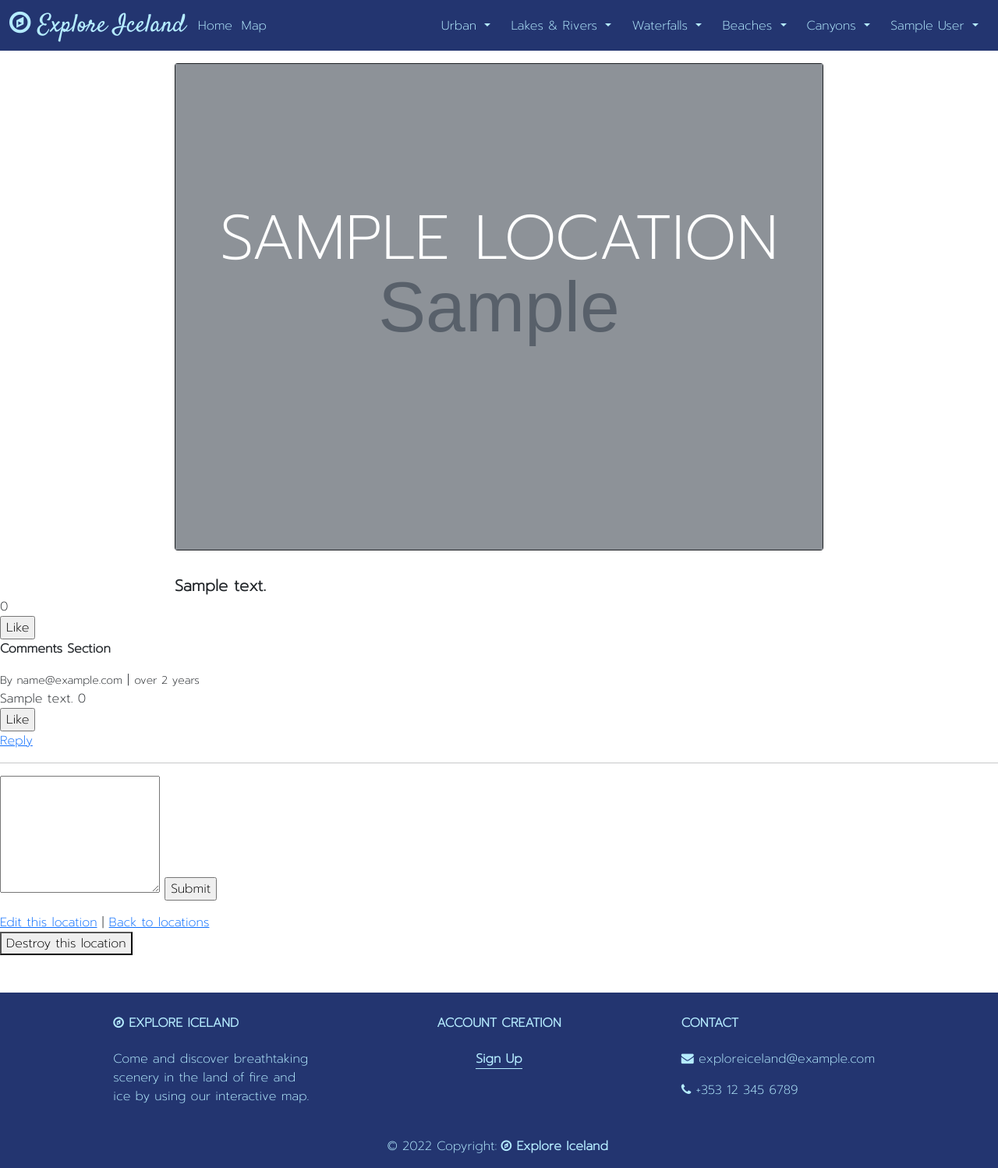
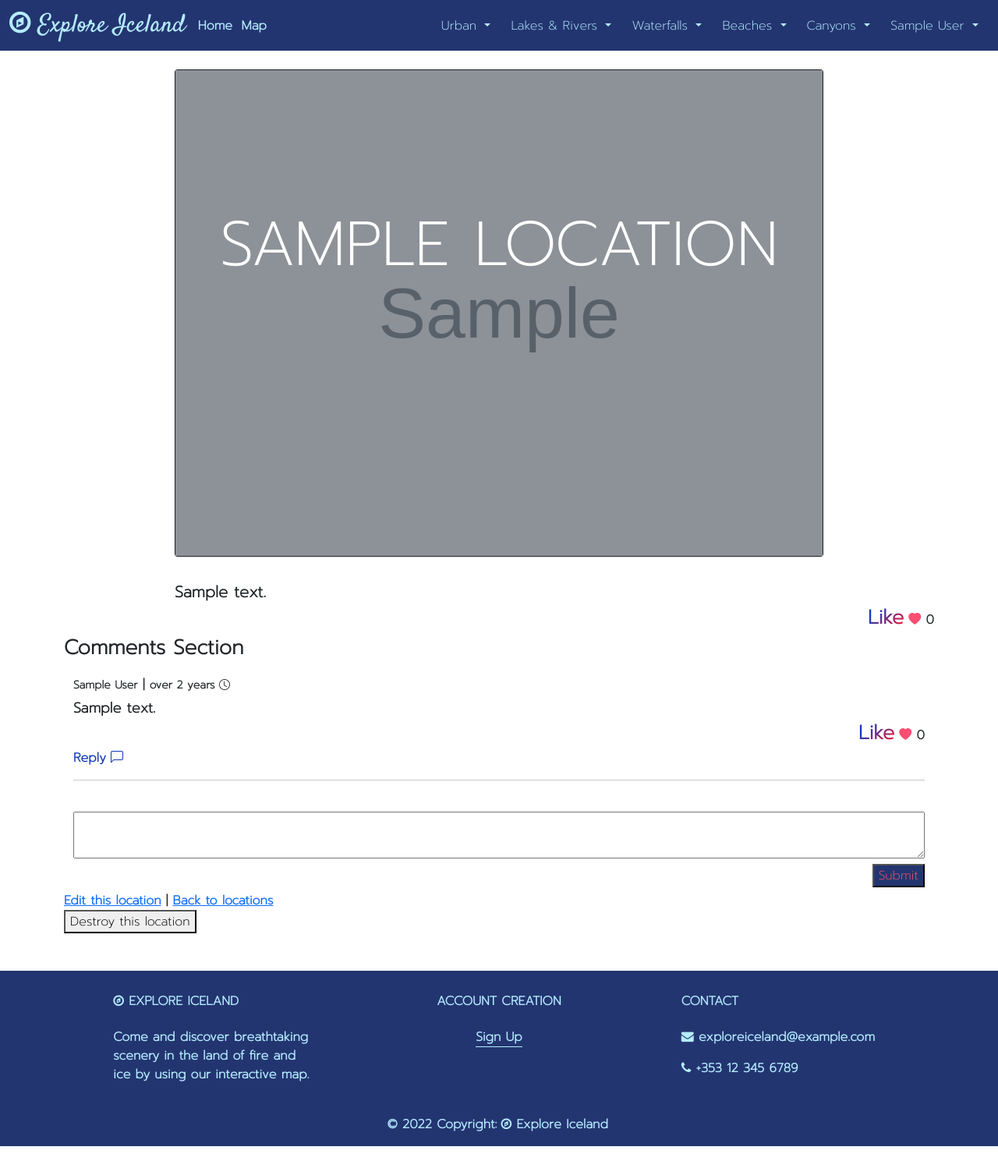
Before and after one commit to Carrick7/Iceland-App, a Rails app: page /locations/1 in a window 1280 px wide. Shown: the whole page at 78% size. After the commit the page ends 1470 px from the top, so only its background shows below. Run offline with Rails 7, Linux system fonts and the light colour scheme; a user stored in the database is signed in; tables that the repository leaves empty hold one stand-in row (values such as "Sample post"); grey boxes marked "Sample" are stand-in pictures; style sheets or scripts are compiled from the project's sources; some libraries are stand-ins or nearby versions.

Commit message:
styled location page template

```diff
--- a/app/assets/stylesheets/comments.css
+++ b/app/assets/stylesheets/comments.css
@@ -1,7 +1,75 @@
 /*styling nested comments*/
+body{
+  font-weight: bold;
+}
 .sub_comment{
   padding-left: 20px;
 }
 .comment_form{
   display: none;
 }
+.comment_section_title{
+  font-size: 26px;
+}
+/*text-input*/
+.comment_reply_text{
+  font-size: 18px;
+  width: 100%;
+}
+.comment_reply_submit{
+  background-color: rgb(35, 53, 112);
+  color: rgb(252, 78, 113);
+  transition: .5s;
+  margin-bottom: 5px;
+}
+.comment_reply_submit:hover{
+  background-color: rgb(252, 78, 113);
+  color: rgb(35, 53, 112);
+}
+.comment_reply_submit_cont{
+  text-align: right;
+}
+.comment_text{
+  padding-top: 5px;
+  font-size: 18px;
+}
+.form_comment_like{
+  text-align: right;
+}
+.like_unlike_button{
+  background: none;
+	color: inherit;
+	border: none;
+	padding: 0;
+	font: inherit;
+	cursor: pointer;
+	outline: inherit;
+  background-image: linear-gradient(
+    -225deg,
+    rgb(122, 0, 192) 0%,
+    #0d3ec5 29%,
+    rgb(221, 20, 60) 67%,
+    #ff4ab3 100%
+  );
+  background-size: auto auto;
+  background-clip: border-box;
+  background-size: 200% auto;
+  background-clip: text;
+  -webkit-background-clip: text;
+  -webkit-text-fill-color: transparent;
+  animation: textclip 3s linear infinite;
+  border: none;
+  font-size: 25px;
+}
+@keyframes textclip {
+  to {
+    background-position: 200% center;
+  }
+}
+.comment_form_display{
+  color: rgb(18, 57, 187);
+  text-decoration: none;
+}
+#like_heart{
+  color: rgb(252, 78, 113);
+}
--- a/app/views/comments/_comment.html.erb
+++ b/app/views/comments/_comment.html.erb
@@ -1,22 +1,30 @@
+<!--User name & Time-->
+<div class="container">
+  <% if comment.user.name.nil? %>
+    <small><%= comment.user.email %></small> |
+  <% else %>
+    <small><%= comment.user.name %></small> |
+  <% end %>
+  <small><%= "#{time_ago_in_words(comment.created_at)}" %> <i class="bi bi-clock"></i></small>
   <div>
-  <small>By <%= comment.user.email %></small> |
-  <small><%= "#{time_ago_in_words(comment.created_at)}" %></small>
-
+  <!--Comment Content-->
+  <div class="comment_text">
+    <%= comment.content %></div>
+    <!--Like Button-->
     <div>
-  <%= comment.content %>
     <%= render partial: 'likes/button', locals: { likeable: comment } %>
-
-  <a href="#" class="comment_form_display">Reply</a>
+    <!--Reply-->
+    <a href="#" class="comment_form_display">Reply <i class="bi bi-chat-left"></i></a>
     <div class="comment_form">
      <%= render partial: 'comments/form', locals: {location: comment.location, parent: comment } %>
     </div>
-
-
-
+    </div>
     <hr/>
+    <br/>
+     <!--Sub-Comment-->
     <div class="sub_comment">
       <%= render comment.comments.order(id: :desc) %>
-
+    </div>
   </div>
  </div>
 
--- a/app/views/comments/_form.html.erb
+++ b/app/views/comments/_form.html.erb
@@ -3,7 +3,14 @@
   <% if !parent.nil? %>
     <input type="hidden" name="comment[parent_id]" value="<%= parent.id %>">
   <% end %>
-  <textarea name="comment[content]" rows="6" cols="20"></textarea>
-
-  <input type="submit" value="Submit">
+  <!--Text Area-->
+  <div class="container">
+    <div class="comment_reply_cont">
+    <textarea name="comment[content]"class="comment_reply_text"></textarea>
+    </div>
+    <!--Submit Button-->
+      <div class="comment_reply_submit_cont">
+        <input type="submit" value="Submit" class="comment_reply_submit">
+      </div>
+    </div>
 </form>
--- a/app/views/layouts/application.html.erb
+++ b/app/views/layouts/application.html.erb
@@ -6,6 +6,7 @@
     <%= csrf_meta_tags %>
     <%= csp_meta_tag %>
     <link href="https://fonts.googleapis.com/css2?family=Prompt:wght@200&family=Satisfy&display=swap" rel="stylesheet">
+    <link rel="stylesheet" href="https://cdn.jsdelivr.net/npm/bootstrap-icons@1.3.0/font/bootstrap-icons.css">
     <%= stylesheet_link_tag "application", "data-turbo-track": "reload" %>
     <%= stylesheet_link_tag "navbar_footer", "data-turbo-track": "reload" %>
     <%= stylesheet_link_tag "comments", "data-turbo-track": "reload" %>
--- a/app/views/likes/_button.html.erb
+++ b/app/views/likes/_button.html.erb
@@ -1,22 +1,32 @@
 <% if current_user %>
-<%= likeable.likes.count %>
-<!--Like Button for Location -->
+<div class="row">
+ <div class="col">
+  <!--Like/Unlike Buttons-->
+  <!--Like Button for Location -->
 <% like = current_user.likes.find_by(likeable: likeable)%>
   <% if like.nil? %>
-  <form action="/likes" method="post">
+  <form action="/likes" method="post" class="form_comment_like">
     <input type="hidden" name="authenticity_token" value="<%= form_authenticity_token %>">
     <input type="hidden" name="like[likeable_id]" value="<%= likeable.id %>">
     <input type="hidden" name="like[likeable_type]" value="<%= likeable.class.to_s %>">
-    <input type="submit" value="Like">
+    <input type="submit" value="Like" class="like_unlike_button">
+    <i class="bi bi-heart-fill" id="like_heart"></i>
+    <!--Amount of Likes-->
+    <%= likeable.likes.count %>
   </form>
 <% else %>
-  <form action="<%= like_path(like) %>" method="post">
+  <form action="<%= like_path(like) %>" method="post" class="form_comment_like">
     <input type="hidden" name="authenticity_token" value="<%= form_authenticity_token %>">
     <input type="hidden" name="_method" value="DELETE">
-    <input type="submit" value="Unlike">
+    <input type="submit" value="Unlike" class="like_unlike_button">
+    <i class="bi bi-heart-fill" id="like_heart"></i>
+    <!--Amount of Likes-->
+    <%= likeable.likes.count %>
   </form>
 <% end %>
 
 <% else %>
 <h6>Sign in to use the Comment Section</h6>
 <% end %>
+ </div>
+</div>
--- a/app/views/locations/show.html.erb
+++ b/app/views/locations/show.html.erb
@@ -1,22 +1,23 @@
-<p style="color: green"><%= notice %></p>
-
+<!--Article Content-->
+<br/>
 <%= render @location %>
-
+<!--Like button for Article-->
+<div class="container">
   <% if current_user %>
     <%= render partial: 'likes/button', locals: { likeable: @location } %>
   <% else %>
-
   <% end %>
-
-<div>
-  <p>
-    <strong> Comments Section </strong>
+</div>
+<!--Comment Section-->
+<div class="container">
+    <p class="comment_section_title"> Comments Section </p>
     <%= render @location.comments.where(parent_id: nil).includes(:user).order(id: :desc)%>
     <%= render partial: "comments/form", locals: {location: @location, parent: nil} %>
-  </p>
 </div>
 
-<div>
+<!--ADMIN ONLY-->
+
+  <div class="container">
     <%= link_to "Edit this location", edit_location_path(@location) %> |
     <%= link_to "Back to locations", locations_path %>
 
--- /dev/null
+++ b/db/migrate/20220513204433_add_user_images_to_locations.rb
@@ -0,0 +1,5 @@
+class AddUserImagesToLocations < ActiveRecord::Migration[7.0]
+  def change
+    add_column :locations, :user_images, :string
+  end
+end
--- /dev/null
+++ b/db/migrate/20220513232630_remove_user_images_column.rb
@@ -0,0 +1,5 @@
+class RemoveUserImagesColumn < ActiveRecord::Migration[7.0]
+  def change
+    remove_column :locations, :user_images, :string
+  end
+end
```
Also changed, not shown: app/uploaders/location_photo_uploader.rb (+6 -6 lines), db/schema.rb. Lines whose indentation alone changed are shown as unchanged.
